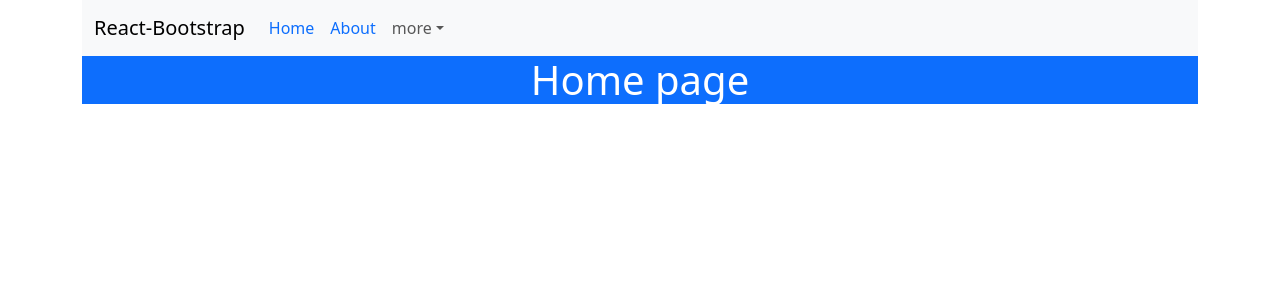
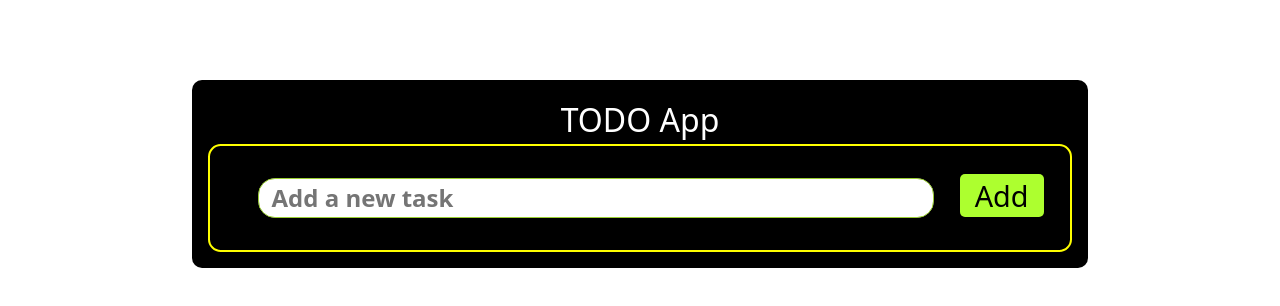
Before and after one commit to Dil-shad/React-basics, a React (Create React App) app in the folder myapp/: page / in a window 1280 px wide. Shown: the top 306 px of the page. Built offline with nearby package versions, Linux system fonts and the light colour scheme.

Commit message:
Todo - completed

```diff
--- a/myapp/src/App.js
+++ b/myapp/src/App.js
@@ -1,13 +1,13 @@
 import "./App.css";
 import "bootstrap/dist/css/bootstrap.min.css";
 import { Container } from "react-bootstrap";
-import MainRouter from "./components/ReactRouter/MainRouter";
+import Todo from "./components/Todoapp/Todo"
 
 function App() {
   return (
     <Container>
       <div className="App">
-        <MainRouter />
+        <Todo />
       </div>
     </Container>
   );
--- /dev/null
+++ b/myapp/src/components/Todoapp/AddTask.js
@@ -0,0 +1,29 @@
+import React, { useState } from "react";
+
+const AddTask = ({addTask}) => {
+  const [value, setValue] = useState("");
+  const addItem = () => {
+    addTask(value);
+    setValue('');
+  };
+  return (
+    <>
+      <div className="input-container">
+        <input
+          type="text"
+          className="input"
+          placeholder="Add a new task"
+          value={value}
+          onChange={(e) => {
+            setValue(e.target.value);
+          }}
+        />
+        <button onClick={addItem} type="button" className="add-btn">
+          Add
+        </button>
+      </div>
+    </>
+  );
+};
+
+export default AddTask;
--- /dev/null
+++ b/myapp/src/components/Todoapp/ListTasks.js
@@ -0,0 +1,20 @@
+import React from "react";
+
+const ListTasks = ({ task, removeTask, index }) => {
+  return (
+    <div className="list-tasks">
+      {task.title}
+      <button
+        onClick={() => {
+          removeTask(index);
+        }}
+        type="button"
+        className="delete-btn"
+      >
+        Delete
+      </button>
+    </div>
+  );
+};
+
+export default ListTasks;
--- /dev/null
+++ b/myapp/src/components/Todoapp/Todo.css
@@ -0,0 +1,61 @@
+.todo-container {
+  background-color: black;
+  color: white;
+  width: 70vw;
+  border-radius: 10px;
+  padding: 16px;
+  margin: 5em auto;
+}
+.header {
+  font-size: 2em !important;
+  text-align: center;
+}
+.input-container {
+  padding: 0.5em;
+  border-radius: 0.8em;
+  border: 2px solid yellow;
+}
+.input {
+  font-size: 1.5em !important;
+  font-weight: bold;
+  color: black;
+  background-color: white;
+  border: 1px solid yellowgreen;
+  border-radius: 0.7em;
+  width: 80%;
+  margin: 1em;
+  padding-left: 0.5em;
+}
+.add-btn {
+  border-radius: 5px;
+  font-size: 1.8em;
+  margin: 2px;
+  padding: 0px 15px;
+  border: none !important;
+  cursor: pointer !important;
+  color: black;
+  background-color: greenyellow;
+}
+
+.list-tasks {
+  font-size: 1.5em;
+  font-weight: bold;
+  font-style: italic;
+  color: yellow;
+  background-color: black;
+  border: 1px solid yellow;
+  border-radius: 5px;
+  padding: 0.5em;
+  margin: 0.5em;
+}
+
+.delete-btn {
+  border-radius: 5px;
+  margin: 0px 5px;
+  padding: 3px 5px;
+  border: none;
+  cursor: pointer;
+  color: black;
+  float: right;
+  background-color: yellow;
+}
--- /dev/null
+++ b/myapp/src/components/Todoapp/Todo.js
@@ -0,0 +1,41 @@
+import React, { useState, useEffect } from "react";
+import "./Todo.css";
+import AddTask from "./AddTask";
+import ListTasks from "./ListTasks";
+
+const Todo = () => {
+  const [tasks, setTasks] = useState([]);
+  useEffect(() => {
+    document.title = `you have ${tasks.length} pending tasks`;
+  }, [tasks]);
+
+  const addTask = (title) => {
+    const newTask = [...tasks, { title }];
+    setTasks(newTask);
+  };
+  const removeTask = (index) => {
+    const newTask = [...tasks];
+    newTask.splice(index, 1);
+    setTasks(newTask);
+  };
+  return (
+    <div className="todo-container ">
+      <div className="header">TODO App</div>
+      <div className="add-task">
+        <AddTask addTask={addTask} />
+      </div>
+      <div className="tasks">
+        {tasks.map((task, index) => (
+          <ListTasks
+            task={task}
+            removeTask={removeTask}
+            index={index}
+            key={index}
+          />
+        ))}
+      </div>
+    </div>
+  );
+};
+
+export default Todo;
```
